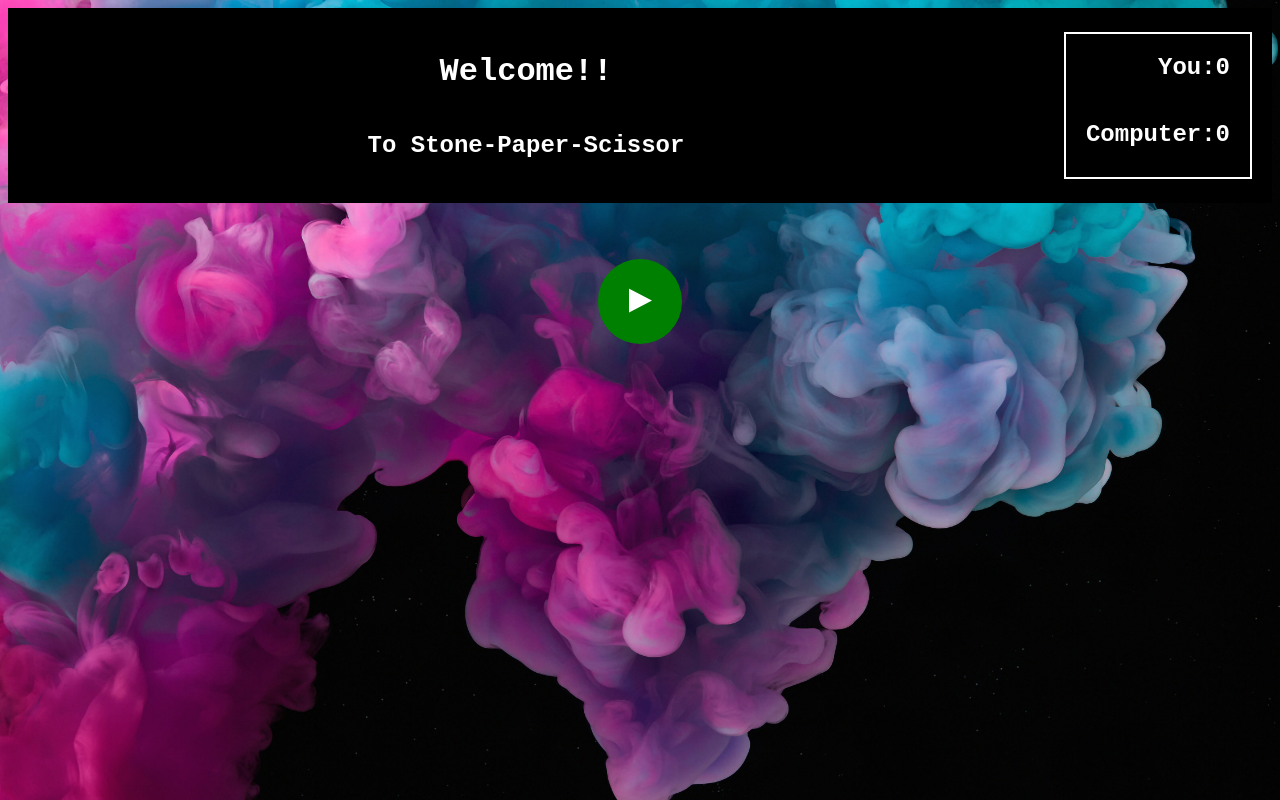
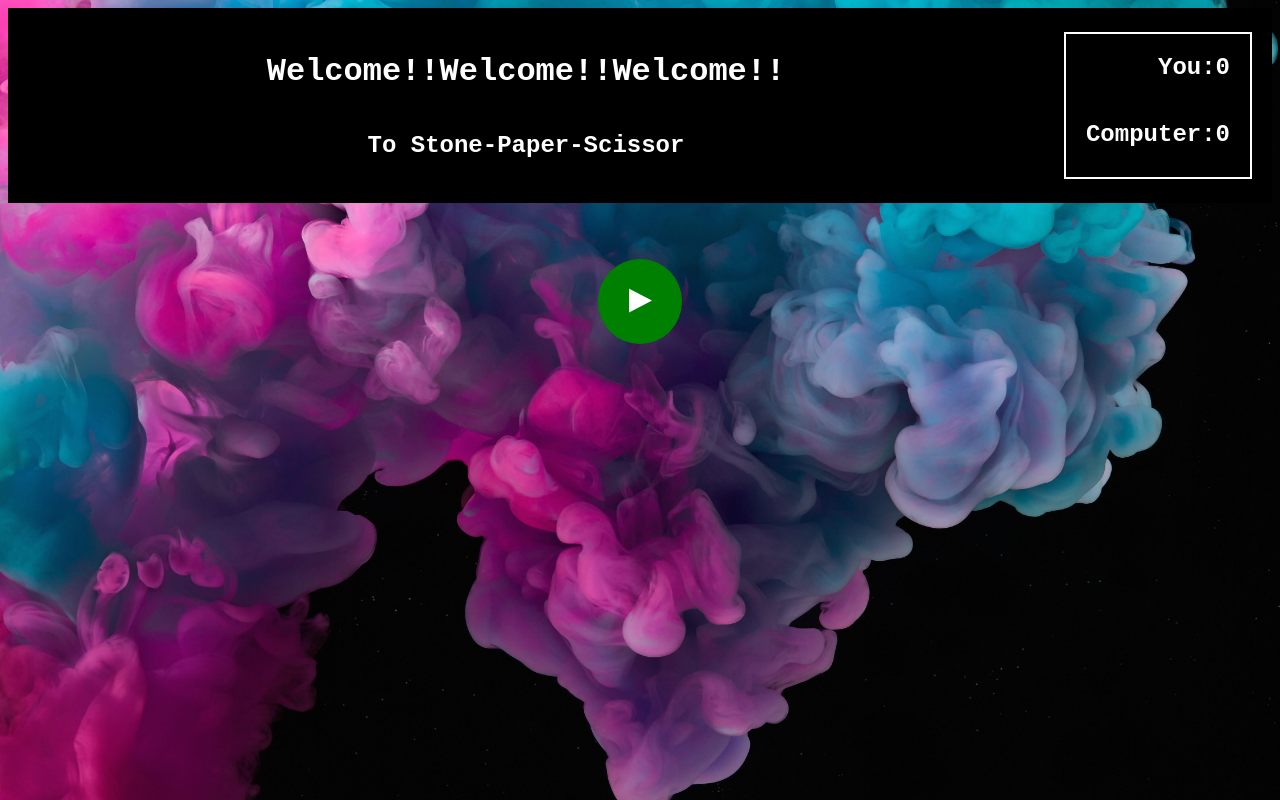
Before and after one commit to sahadebjit13/stonepaperscissorjs, a plain HTML site: page index.html in a window 1280 px wide. Drawn offline with Linux system fonts and the light colour scheme.

Commit message:
added 3 welcomes

```diff
--- a/index.html
+++ b/index.html
@@ -10,7 +10,7 @@
 
     <div class="header">
         <div class="welcome">
-            <h1>Welcome!!</h1>
+            <h1>Welcome!!Welcome!!Welcome!!</h1>
             <h2>To Stone-Paper-Scissor</h2>
         </div>
         <div class="scoreBox">
```
